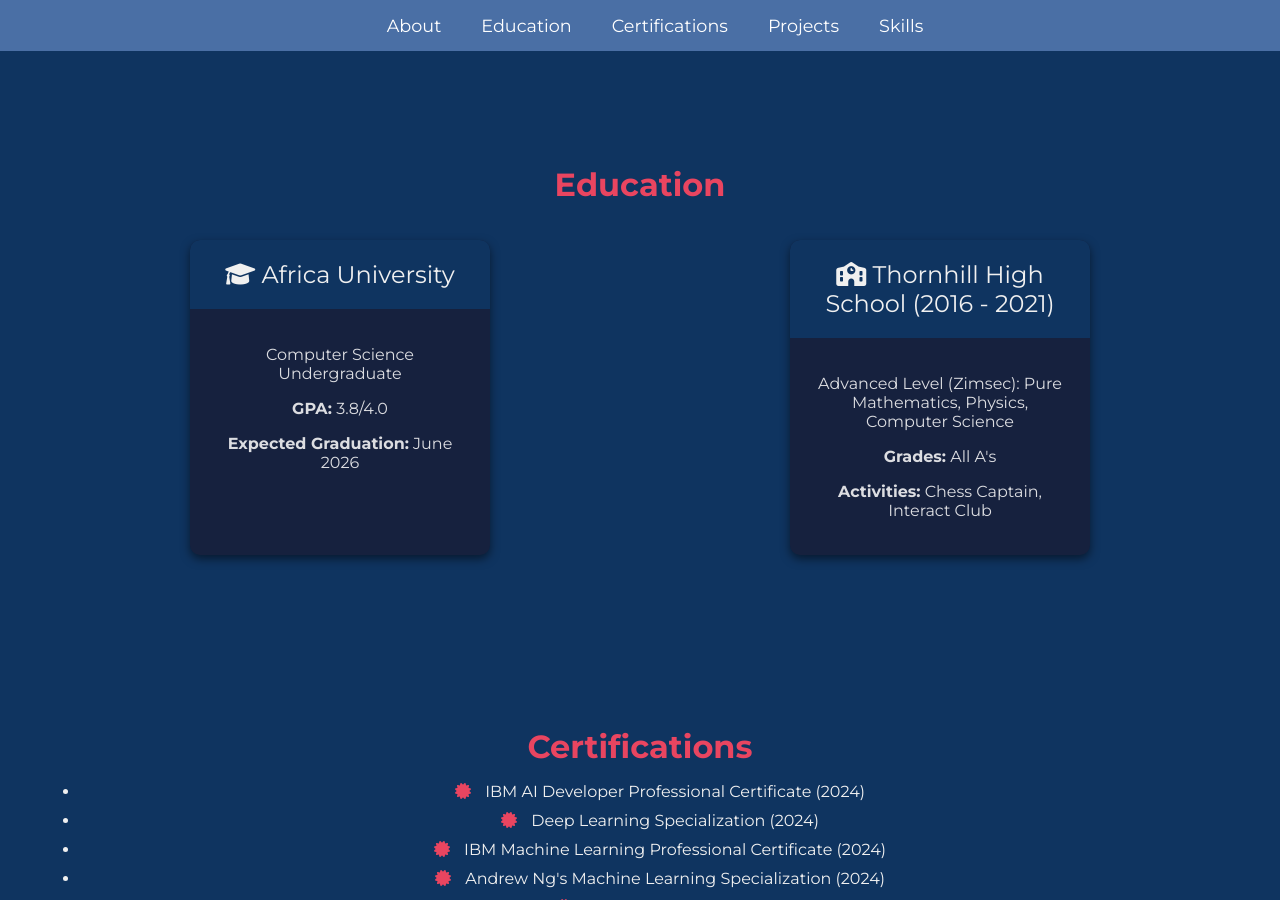
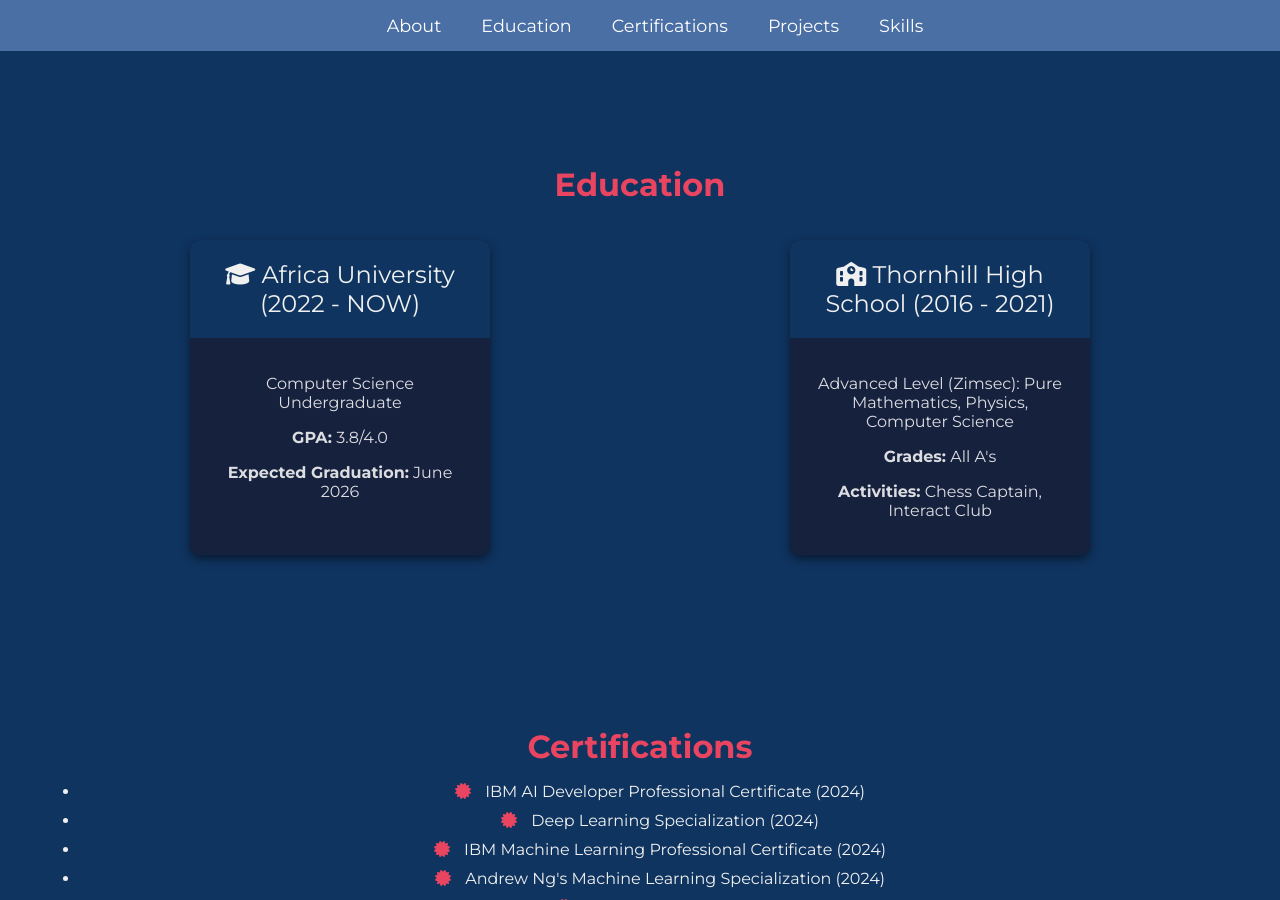
Before and after one commit to NyashaEysenck/NyashaEysenck.github.io, a Jekyll site: the page index.html, which Jekyll copies as it is, in a window 1280 px wide and 900 px high, scrolled down 654 px. Built offline with Jekyll 4.4.1, drawn with Linux system fonts in a browser that asks for light colours.

Commit message:
Update index.html

```diff
--- a/index.html
+++ b/index.html
@@ -299,7 +299,7 @@
         <div class="row">
             <div class="card">
                 <div class="card-header">
-                    <i class="fas fa-graduation-cap"></i> Africa University
+                    <i class="fas fa-graduation-cap"></i> Africa University (2022 - NOW)
                 </div>
                 <div class="card-body">
                     <p>Computer Science Undergraduate</p>
```
